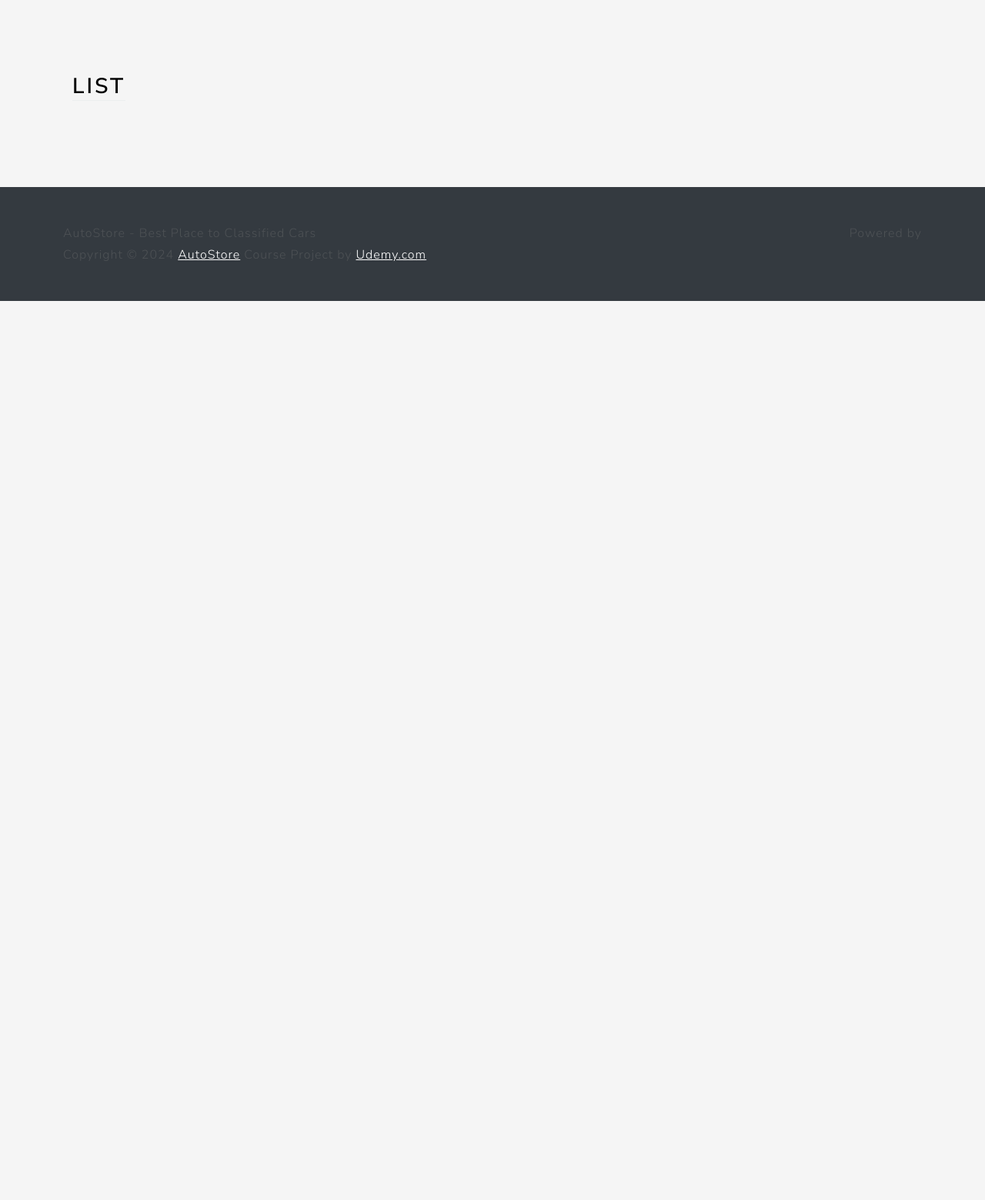
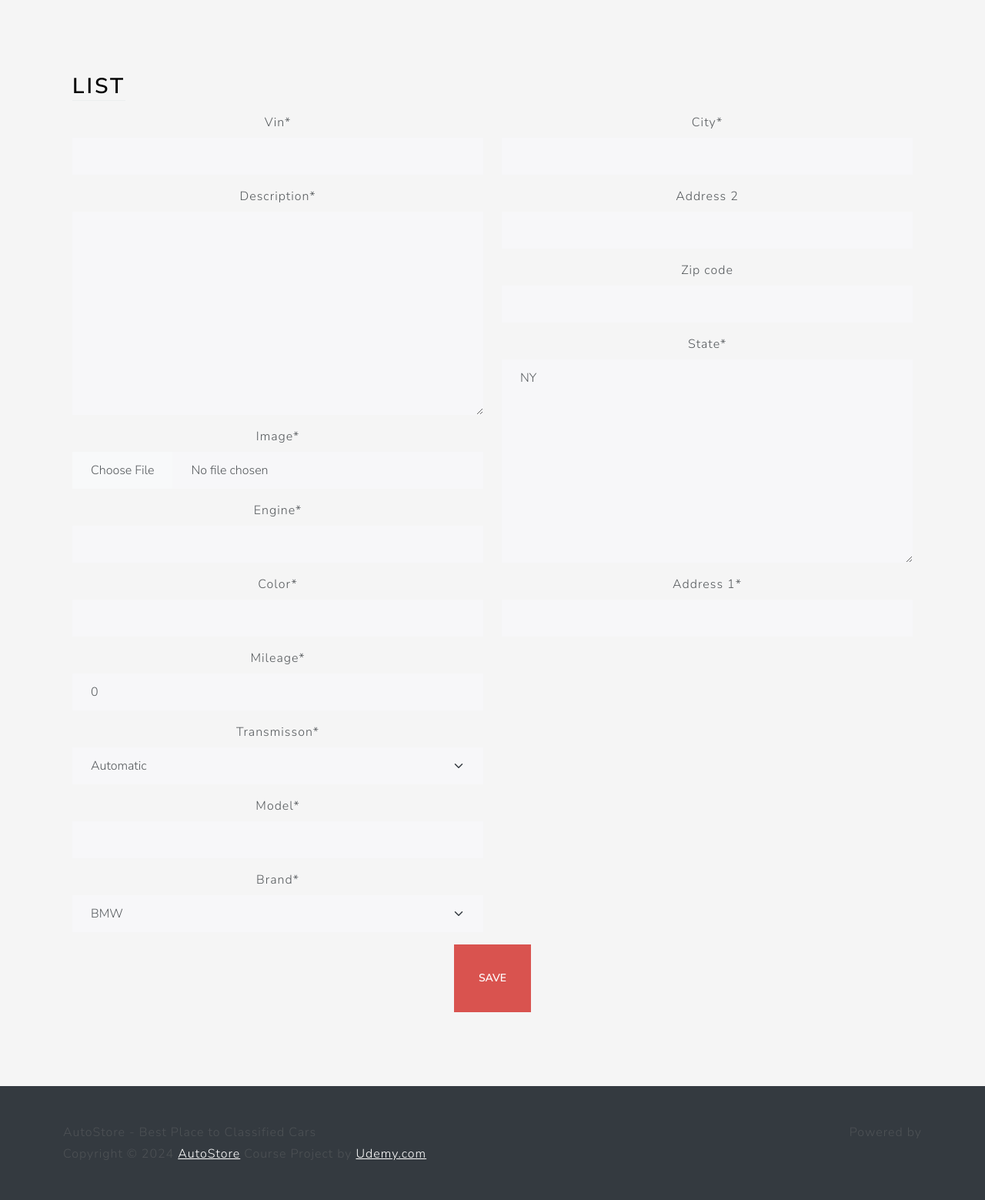
Before and after one commit to hmalisajjad/Django_app, a Django app: page /list/ in a window 1280 px wide. Shown: the part 80-1639 px from the top of the page at 77% size. Before the commit the page ends 471 px from the top, so only its background shows below. Run offline with Django 5.2, Linux system fonts and the light colour scheme; a user stored in the database is signed in; some libraries are stand-ins or nearby versions.

Commit message:
setup_custom_forms

```diff
--- /dev/null
+++ b/src/main/forms.py
@@ -0,0 +1,12 @@
+from django import forms
+
+from .models import Listing
+
+
+class ListingForm(forms.ModelForm):
+    image = forms.ImageField()
+
+    class Meta:
+        model = Listing
+        fields = {'brand', 'model', 'vin', 'mileage',
+                  'color', 'description', 'engine', 'transmisson', 'image'}
--- a/src/main/templates/views/list.html
+++ b/src/main/templates/views/list.html
@@ -1,5 +1,6 @@
 {% extends 'base/base.html' %}
 {% load static %}
+{% load crispy_forms_tags %}
 
 {% block 'body' %}
 <div class="container-fluid text-center py-5">
@@ -11,6 +12,18 @@
                 </div>
             </div>
         </div>
+        <form action="" method="post" enctype="multipart/form-data">
+            {% csrf_token %}
+            <div class="row">
+                <div class="col-6">
+                    {{listing_form|crispy}}
+                </div>
+                <div class="col-6">
+                    {{location_form|crispy}}
+                </div>
+            </div>
+            <button class="btn btn-lg btn-danger" type="submit">Save</button>
+        </form>
     </div>
 </div>
 {% endblock %}
--- a/src/main/views.py
+++ b/src/main/views.py
@@ -2,6 +2,9 @@ from django.shortcuts import render
 from django.http import HttpResponse
 from django.contrib.auth.decorators import login_required
 from .models import Listing
+from .forms import ListingForm
+from users.forms import LocationForm
+
 
 def main_view(request):
     return render(request, "views/main.html", {"name": "AutoStore"})
@@ -20,5 +23,6 @@ def list_view(request):
     if request.method == 'POST':
         pass
     elif request.method == 'GET':
-        pass
-    return render(request, 'views/list.html', {})
+        listing_form = ListingForm()
+        location_form = LocationForm()
+    return render(request, 'views/list.html', {'listing_form': listing_form, 'location_form': location_form, })
--- /dev/null
+++ b/src/users/forms.py
@@ -0,0 +1,15 @@
+
+from django import forms
+
+from .models import Location
+from localflavor.us.forms import USZipCodeField
+
+
+class LocationForm(forms.ModelForm):
+
+    address_1 = forms.CharField(required=True)
+    zip_code = USZipCodeField(required=True)
+
+    class Meta:
+        model = Location
+        fields = {'address_1', 'address_2', 'city', 'state', 'zip_code'}
```
